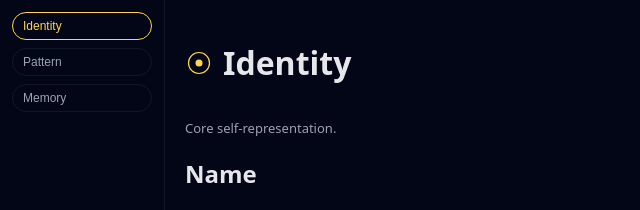
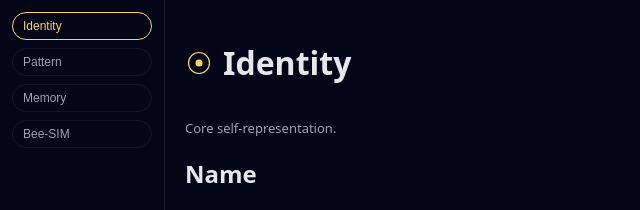
Before and after one commit to maxandbe1/Portal-OS, a React (Vite) app: page / in a window 1280 px wide. Shown: the top 210 px of the page, without its empty margins (0-640 px from the left). Built offline with nearby package versions, Linux system fonts and the light colour scheme.

Commit message:
Update NavRail.jsx

```diff
--- a/src/layout/NavRail.jsx
+++ b/src/layout/NavRail.jsx
@@ -3,7 +3,8 @@ import React from "react";
 const items = [
   { key: "identity", label: "Identity" },
   { key: "pattern", label: "Pattern" },
-  { key: "memory", label: "Memory" }
+  { key: "memory", label: "Memory" },
+  { key: "beesim", label: "Bee‑SIM" }
 ];
 
 export function NavRail({ current, onChange }) {
```
